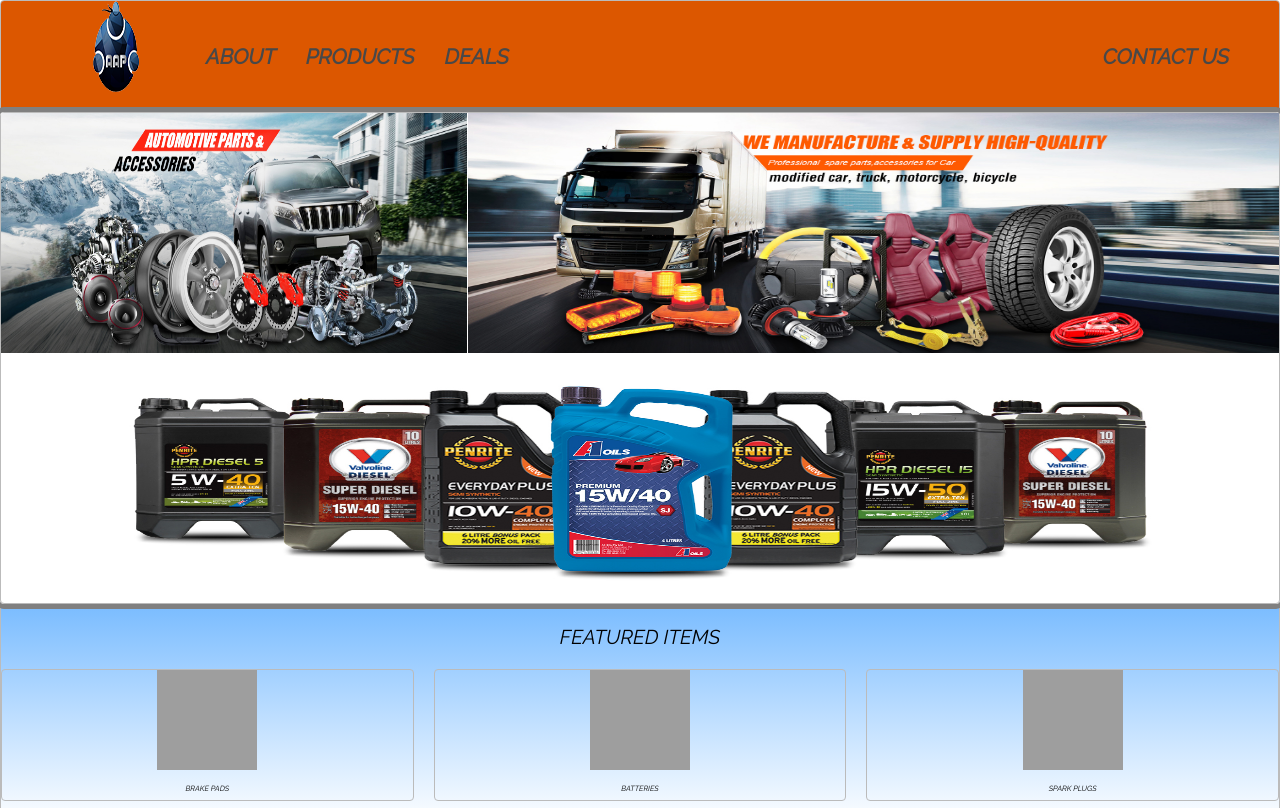
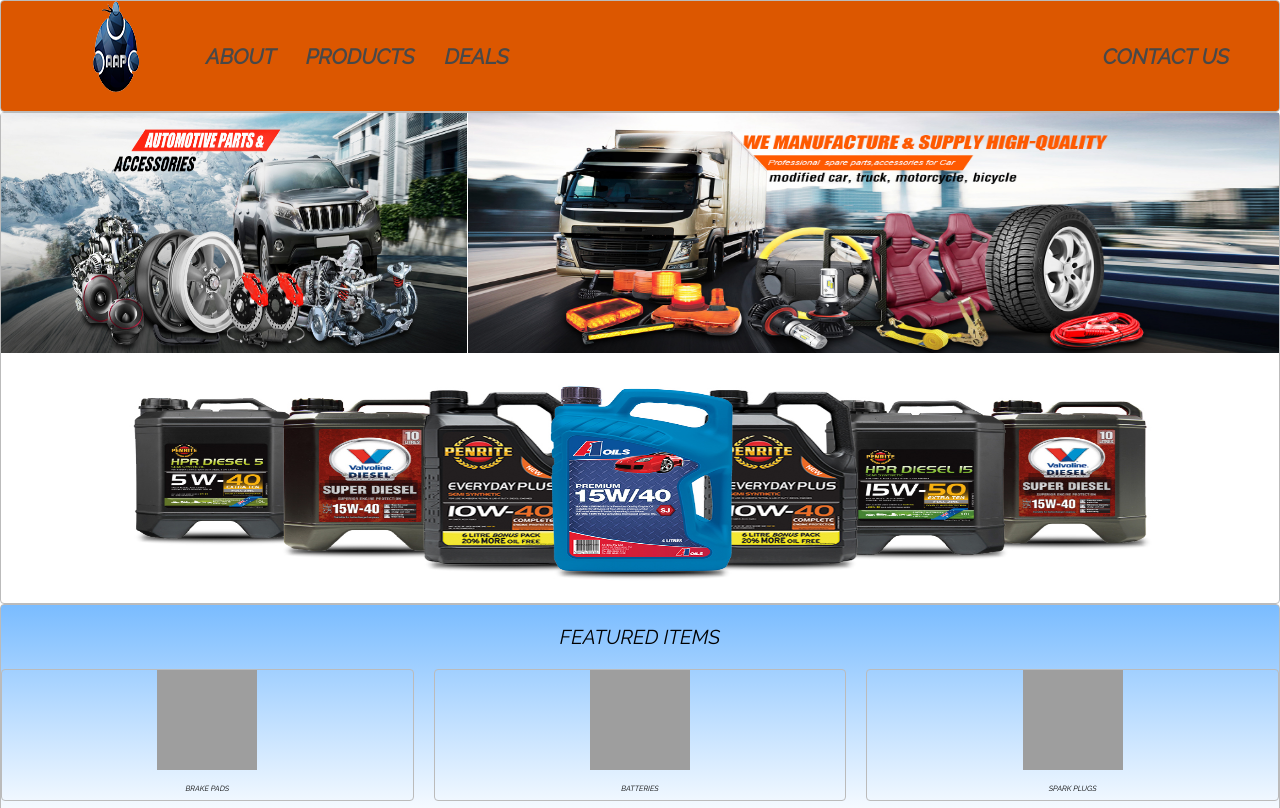
Before and after one commit to AndrewVong/audianceparts.github.io, a PHP site: page / in a window 1280 px wide. Shown: the top 808 px of the page. Run offline with PHP 8.4, Linux system fonts and the light colour scheme; grey boxes are pictures that could not be loaded.

Commit message:
Update style.css

```diff
--- a/style.css
+++ b/style.css
@@ -98,7 +98,7 @@
     gap: .25px;
     /*first column, second column size*/
     grid-template-columns: 1.15fr 2fr;
-    outline: 5px solid grey;
+/*     outline: 5px solid grey;  */
 
 }
 
```
